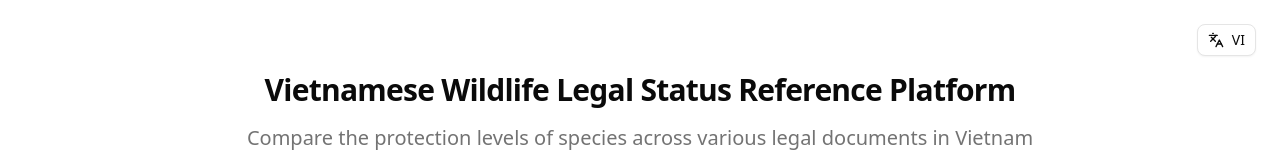
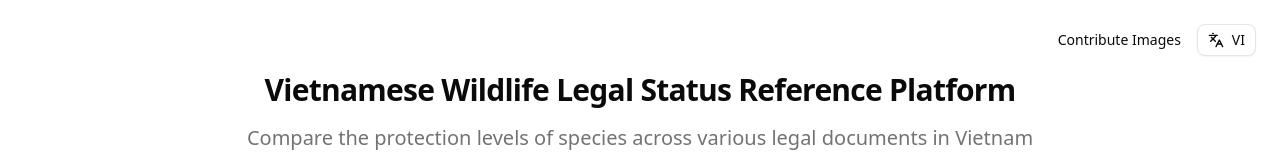
Before and after one commit to panda1835/conservation-law-lookup, a Next.js app: page /en in a window 1280 px wide. Shown: the top 160 px of the page. Built offline with nearby package versions, Linux system fonts and the light colour scheme.

Commit message:
feat: add contribute images button

```diff
--- a/messages/en.json
+++ b/messages/en.json
@@ -1,7 +1,8 @@
 {
   "header": {
     "title": "Vietnamese Wildlife Legal Status Reference Platform",
-    "subtitle": "Compare the protection levels of species across various legal documents in Vietnam"
+    "subtitle": "Compare the protection levels of species across various legal documents in Vietnam",
+    "contributeImages": "Contribute Images"
   },
   "controls": {
     "searchAndFilter": "Search & Filter",
--- a/messages/vi.json
+++ b/messages/vi.json
@@ -1,7 +1,8 @@
 {
   "header": {
     "title": "Nền tảng Tra cứu Tình trạng Pháp lý Động vật Hoang dã Việt Nam",
-    "subtitle": "So sánh mức độ bảo vệ của các loài qua nhiều văn bản pháp luật của Việt Nam"
+    "subtitle": "So sánh mức độ bảo vệ của các loài qua nhiều văn bản pháp luật của Việt Nam",
+    "contributeImages": "Đóng góp ảnh"
   },
   "controls": {
     "searchAndFilter": "Tìm kiếm & Bộ lọc",
--- a/src/components/home/Header.tsx
+++ b/src/components/home/Header.tsx
@@ -7,7 +7,17 @@ export const Header = () => {
   return (
     <div className="">
       <div className="ml-4 flex justify-end mb-4">
-        <LanguageSwitcher currentLocale={locale} />
+        <div className="flex items-center gap-4 text-sm ">
+          <a
+            href={`https://forms.gle/cUMpRzggPJvDqoSi9`}
+            className="hover:underline"
+            target="_blank"
+            rel="noopener noreferrer"
+          >
+            {t("header.contributeImages")}
+          </a>
+          <LanguageSwitcher currentLocale={locale} />
+        </div>
       </div>
       <div className="flex justify-center items-center mb-6 w-full">
         <div className="text-center">
```
